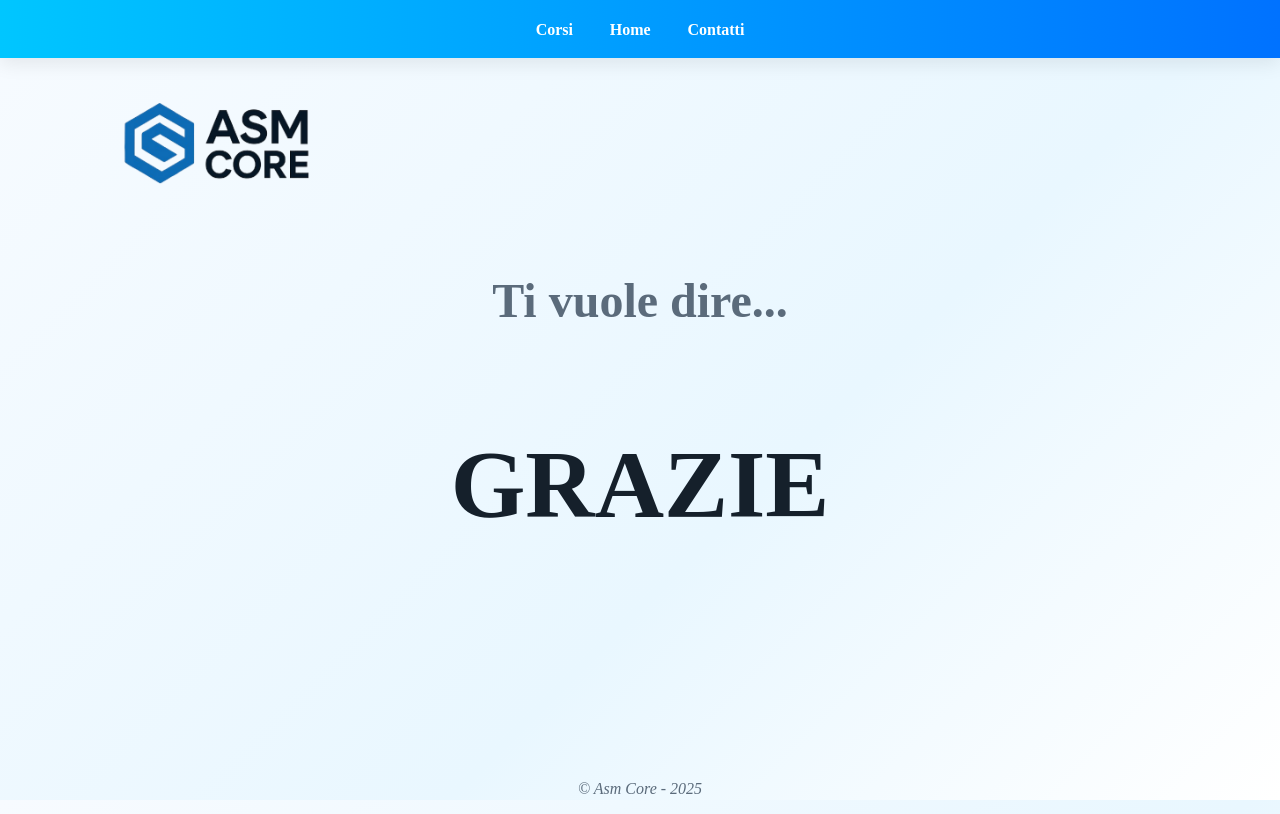
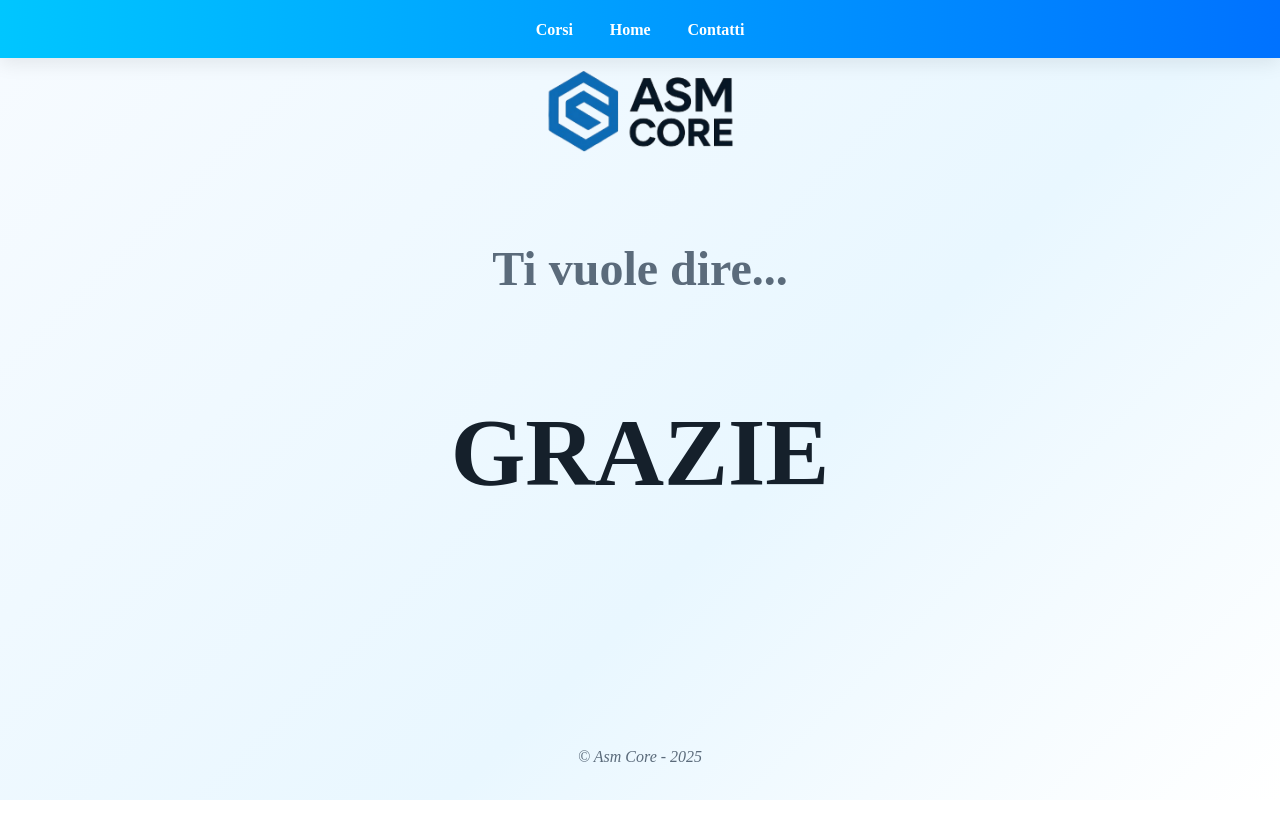
Before and after one commit to bo-bo0/asm-core-website, a plain HTML site: page thanks.html in a window 1280 px wide. Drawn offline with Linux system fonts and the light colour scheme.

Commit message:
thanks.html logo fix
centered the logo in thanks.html

```diff
--- a/thanks.html
+++ b/thanks.html
@@ -27,8 +27,10 @@
 
         #logo
         {
-            margin-top: 3%;
+            margin-top: 10%;
             max-width: 220px;
+            width: fit-content;
+            margin: auto auto;
         }
 
         footer
```
